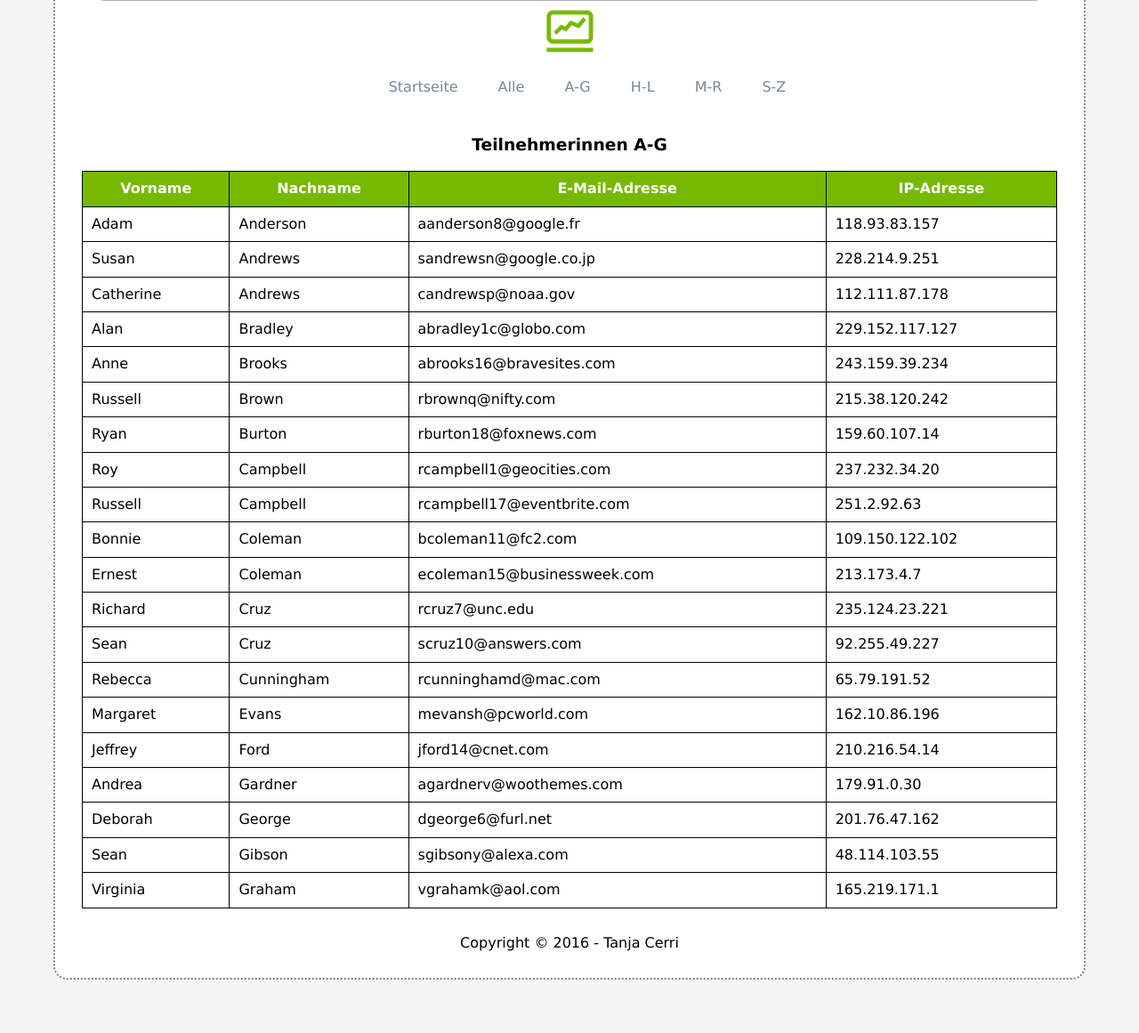
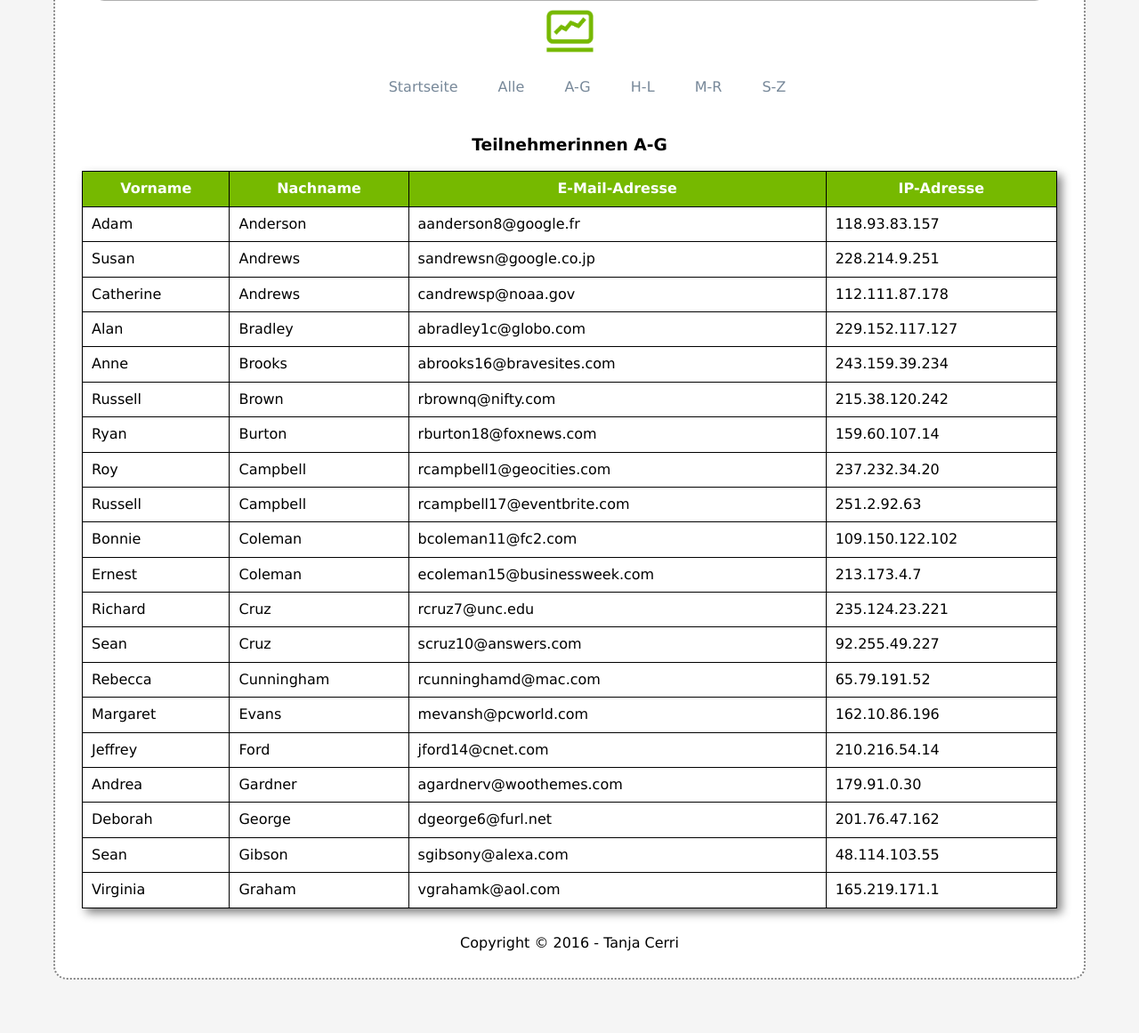
Before and after one commit to noobiba/webtech16, a PHP site: page /aufgabe01/a-g.html in a window 1280 px wide. Shown: the part 191-1352 px from the top of the page at 89% size. Run offline with PHP 8.4, Linux system fonts and the light colour scheme.

Commit message:
Add box-shadow class to element.

```diff
--- a/aufgabe01/a-g.html
+++ b/aufgabe01/a-g.html
@@ -29,7 +29,7 @@
     <section>
       <h3>Teilnehmerinnen A-G</h1>
 
-        <div align="center">
+        <div align="center" class="shadow">
           <table class="teilnehmer">
             <tr>
               <th>Vorname</th>
--- a/aufgabe01/h-l.html
+++ b/aufgabe01/h-l.html
@@ -29,7 +29,7 @@
     <section>
       <h3>Teilnehmerinnen H-L</h1>
 
-        <div align="center">
+        <div align="center" class="shadow">
           <table class="teilnehmer">
             <tr><th>Vorname</th>
                 <th>Nachname</th>
--- a/aufgabe01/index.html
+++ b/aufgabe01/index.html
@@ -28,7 +28,7 @@
     </nav>
     <section>
       <h3>Alle Teilnehmerinnen</h3>
-        <div align="center">
+        <div align="center" class="shadow">
           <table class="teilnehmer">
             <tr>
               <th>Vorname</th>
--- a/aufgabe01/m-r.html
+++ b/aufgabe01/m-r.html
@@ -29,7 +29,7 @@
     <section>
       <h3>Teilnehmerinnen M-R</h1>
 
-        <div align="center">
+        <div align="center" class="shadow">
           <table class="teilnehmer">
             <tr><th>Vorname</th>
                 <th>Nachname</th>
--- a/aufgabe01/s-z.html
+++ b/aufgabe01/s-z.html
@@ -29,7 +29,7 @@
     <section>
       <h3>Teilnehmerinnen S-Z</h1>
 
-        <div align="center">
+        <div align="center" class="shadow">
           <table class="teilnehmer">
             <tr><th>Vorname</th>
                 <th>Nachname</th>
--- a/css/styles.css
+++ b/css/styles.css
@@ -95,6 +95,9 @@ table.teilnehmer td{
   margin: 0px;
   border: 1px solid black;
 }
+.shadow{
+    box-shadow: 5px 5px 10px grey;
+}
 
 footer{
   padding-top: 30px;
```
